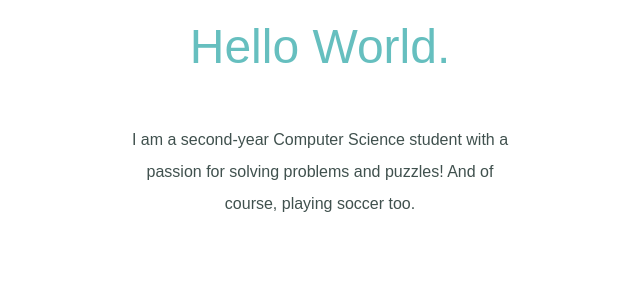
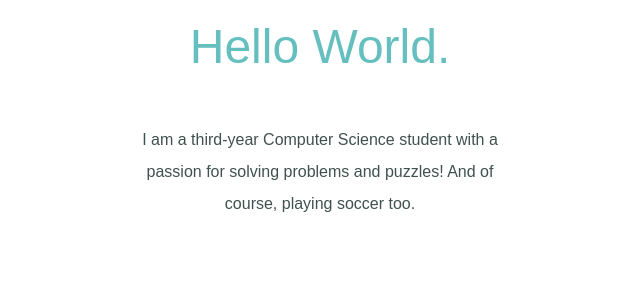
Before and after one commit to AdwaitKulkarni58/Personal-Portfolio, a plain HTML site: page index.html in a window 1280 px wide. Shown: the part 840-1145 px from the top of the page, 320-960 px from the left. Drawn offline with Linux system fonts and the light colour scheme.

Commit message:
Update index.html

```diff
--- a/index.html
+++ b/index.html
@@ -19,7 +19,7 @@
     <div class="middle-container">
         <div class="profile">
             <h2>Hello World.</h2>
-            <p class="intro">I am a second-year Computer Science student with a passion for solving problems and puzzles! And of course, playing soccer too.</p>
+            <p class="intro">I am a third-year Computer Science student with a passion for solving problems and puzzles! And of course, playing soccer too.</p>
         </div>
         <hr>
         <div class="skills">
```
